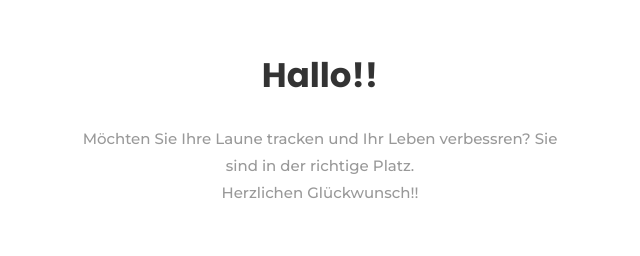
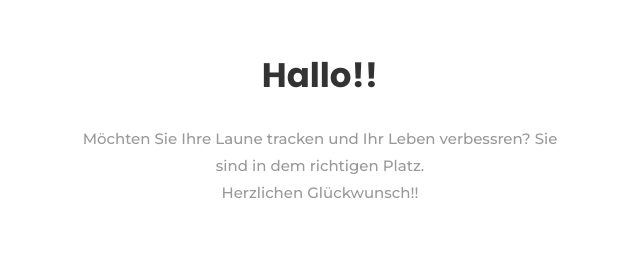
Before and after one commit to Dalimovich/MooodPanda, a plain HTML site: page index.html in a window 1280 px wide. Shown: the part 840-1096 px from the top of the page, 480-1120 px from the left. Drawn offline with Linux system fonts and the light colour scheme; some packages are replaced by stand-ins of ours; no server answers; files whose address does not match are found by name.

Commit message:
Update index.html

```diff
--- a/index.html
+++ b/index.html
@@ -62,7 +62,7 @@
           <div class="col-md-7 heading-section text-center ftco-animate">
             <audio src="music/Punch Deck - Ethereal.mp3" autoplay></audio>
 			<h2 class="mb-4">Hallo!!</h2>
-            <p>Möchten Sie Ihre Laune tracken und Ihr Leben verbessren? Sie sind in der richtige Platz.<br>Herzlichen Glückwunsch!!</p>
+            <p>Möchten Sie Ihre Laune tracken und Ihr Leben verbessren? Sie sind in dem richtigen Platz.<br>Herzlichen Glückwunsch!!</p>
           </div>
         </div>
     		<div class="row">
```
